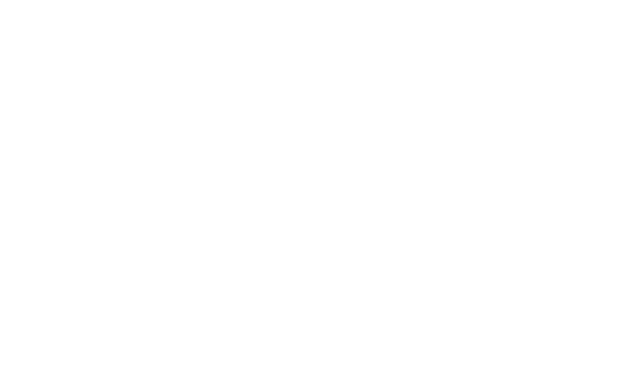
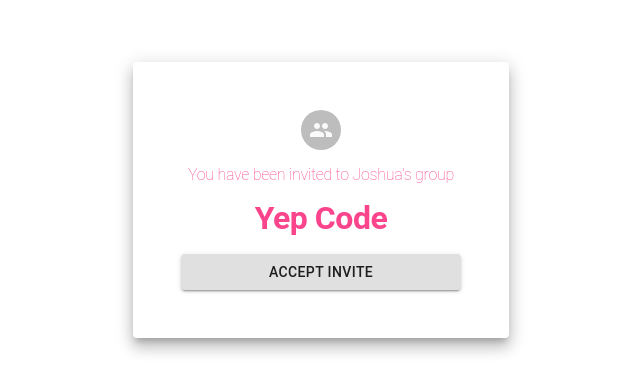
Before and after one commit to JoshDubar/Unihack-2021, a React (Create React App) app in the folder client/: page /invite/1 in a window 1280 px wide. Shown: the part 200-592 px from the top of the page, without its empty margins (319-959 px from the left). Built offline with nearby package versions, Linux system fonts and the light colour scheme.

Commit message:
invite form

```diff
--- a/client/src/App.js
+++ b/client/src/App.js
@@ -3,6 +3,8 @@
 import { BrowserRouter as Router, Route } from "react-router-dom";
 import LoginForm from "./components/LoginForm/LoginForm";
 import SignupForm from "./components/SignupForm/SignupForm";
+import InviteForm from "./components/InviteForm/InviteForm";
+
 function App() {
   return (
     <Router>
@@ -10,6 +12,7 @@
         {/* <Route path="/" component={LoginForm} /> */}
         <Route path="/login" component={LoginForm} />
         <Route path="/signup" component={SignupForm} />
+        <Route path="/invite/:id" component={InviteForm} />
       </div>
     </Router>
   );
--- /dev/null
+++ b/client/src/components/InviteForm/InviteForm.jsx
@@ -0,0 +1,73 @@
+import React from "react";
+import {
+  Grid,
+  Paper,
+  Typography,
+  Avatar,
+  TextField,
+  Box,
+  Button,
+} from "@material-ui/core";
+import styled from "styled-components";
+import PeopleIcon from "@material-ui/icons/People";
+import { Link } from "react-router-dom";
+
+const ContainerBox = styled(Box)`
+  display: flex;
+  justify-content: center;
+  align-items: center;
+  width: 100vw;
+  height: 100vh;
+`;
+const InviteForm = () => {
+  const value = "Joshua"
+  const groupName = "Yep Code"
+  return (
+    <ContainerBox>
+      <Grid>
+        <Paper
+          elevation={10}
+          style={{
+            height: "100%",
+            width: "280px",
+            padding: "3rem",
+            color: "#fa448c",
+          }}
+        >
+          <Grid align="center">
+            <Avatar>
+              <PeopleIcon />
+            </Avatar>
+            <Box style={{ marginTop: "1rem" }}>
+              <Typography
+                variant="h1"
+                style={{ fontSize: "1em", fontWeight: 200, marginTop: "1rem" }}
+                weight
+              >
+                You have been invited to {value}'s group
+              </Typography>
+              <Typography
+                variant="h1"
+                style={{ fontSize: "2em", fontWeight: 200, marginTop: "1rem" }}
+                weight
+              >
+                <strong>{groupName}</strong>
+              </Typography>
+            </Box>
+            <Button
+              variant="contained"
+              type="submit"
+              fullWidth
+              className="login-button"
+              style={{ marginTop: "1rem" }}
+            >
+              Accept Invite
+            </Button>
+          </Grid>
+        </Paper>
+      </Grid>
+    </ContainerBox>
+  );
+};
+
+export default InviteForm;
```
